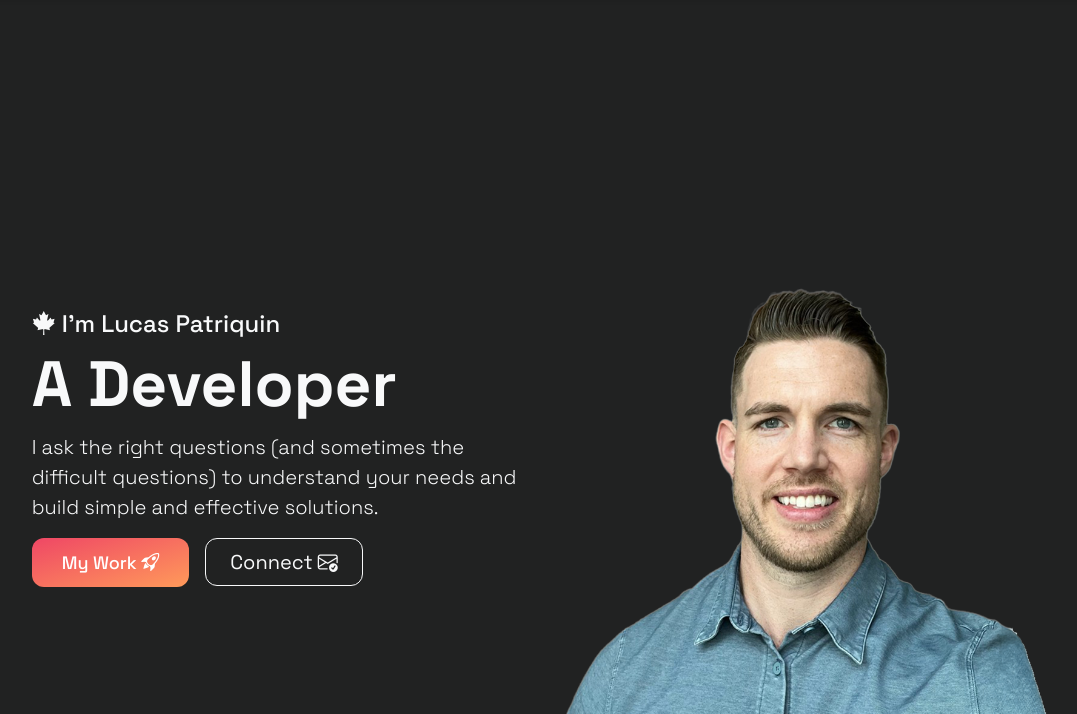
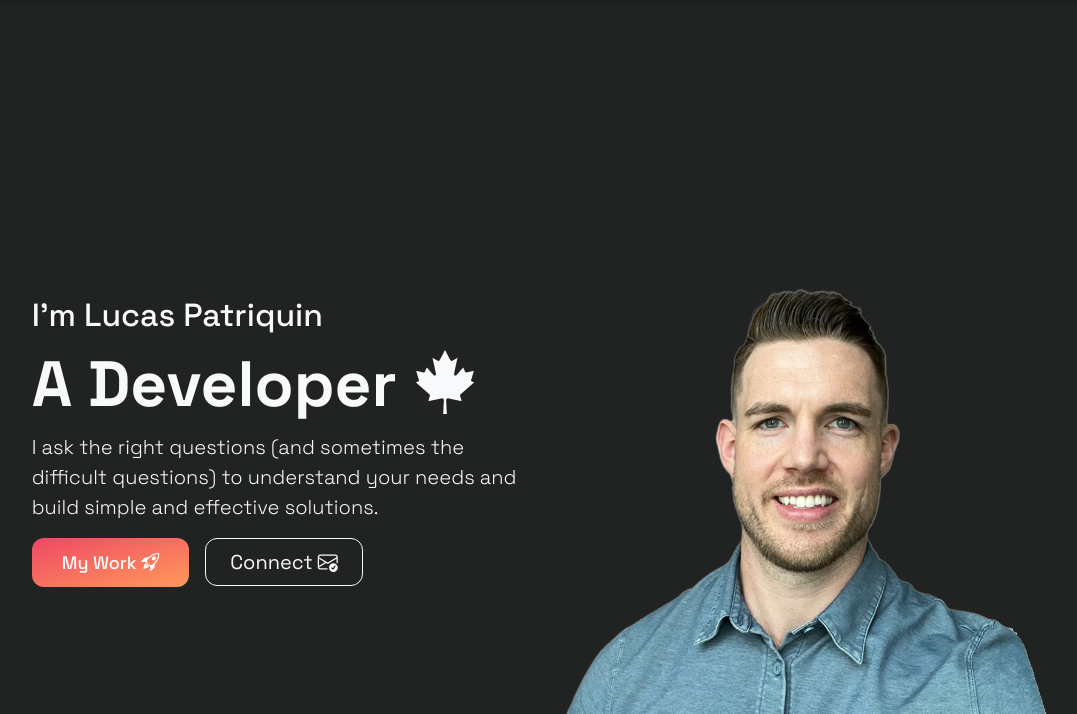
Before and after one commit to PyLou317/flask-portfolio-site, a Flask app: page / in a window 1280 px wide. Shown: the top 714 px of the page, without its empty margins (87-1164 px from the left). Run offline with Flask 3, Linux system fonts and the light colour scheme; grey boxes labelled with a size stand in for pictures from a placeholder-image service; some libraries are stand-ins or nearby versions.

Commit message:
update display text

```diff
--- a/templates/components/hero_banner.html
+++ b/templates/components/hero_banner.html
@@ -4,8 +4,8 @@
             <img id="hero-img" src="static/images/banner_headshot.png" class="d-block mx-lg-auto img-fluid" alt="Lucas Patriquin Headshot" loading="lazy">
         </div>
         <div id="left-hb" class="col-lg-5 col-md-8 col-sm-10">
-            <h4 class="lh-1 mb-3"><i class="fab fa-canadian-maple-leaf"></i> I'm Lucas Patriquin</h4>
-            <h4 class="display-3 fw-bold lh-1 mb-3">A Developer</h4>
+            <h2 class="mb-3">I'm Lucas Patriquin</h2>
+            <h4 class="display-3 fw-bold lh-1 mb-3">A Developer <i class="fab fa-canadian-maple-leaf"></i></h4>
             <p class="lead">I ask the right questions (and sometimes the difficult questions) to understand your needs and build simple and effective solutions.</p>
             <div class="d-grid gap-2 d-md-flex justify-content-md-start">
                 <a href="#projects-section" class="text-decoration-none">
```
